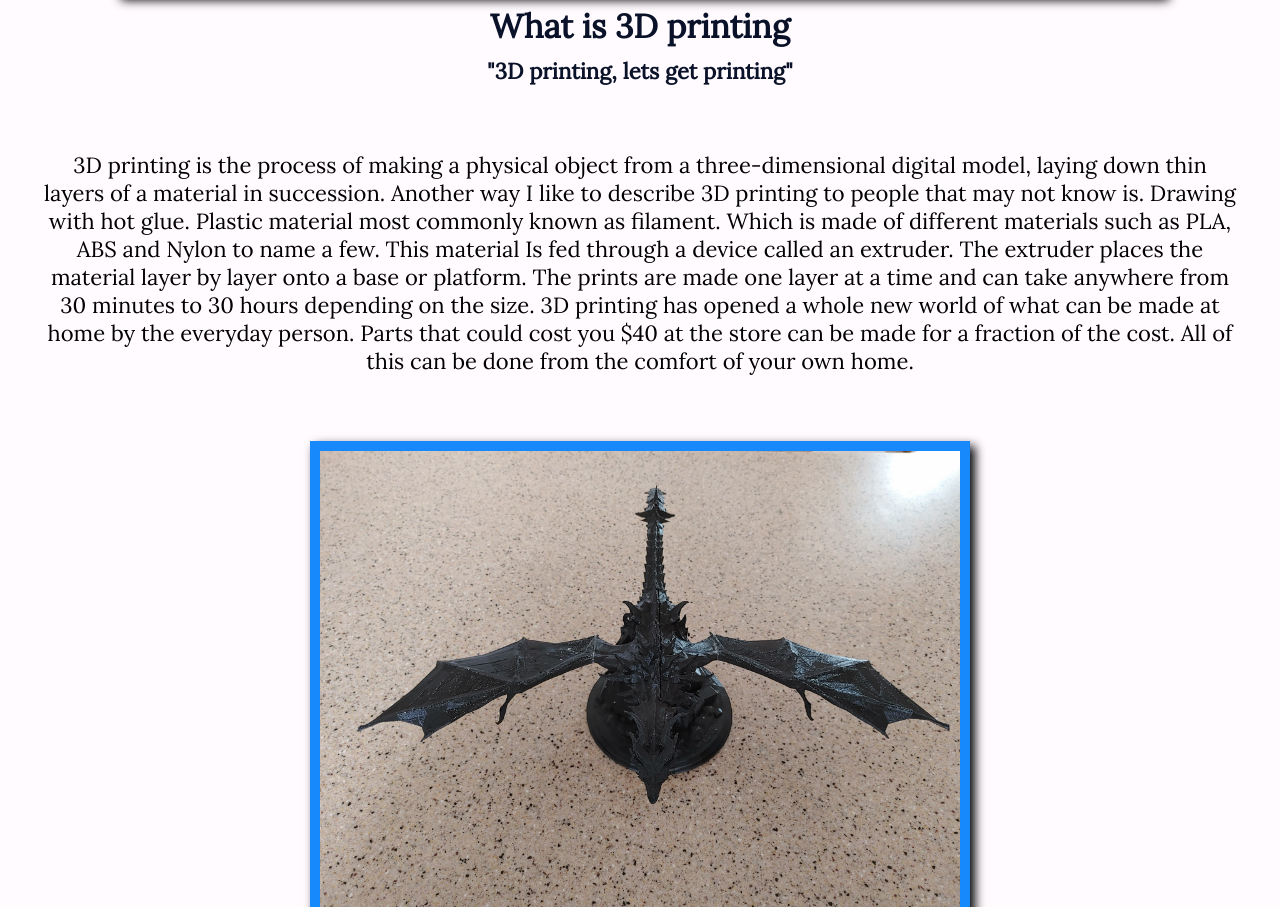
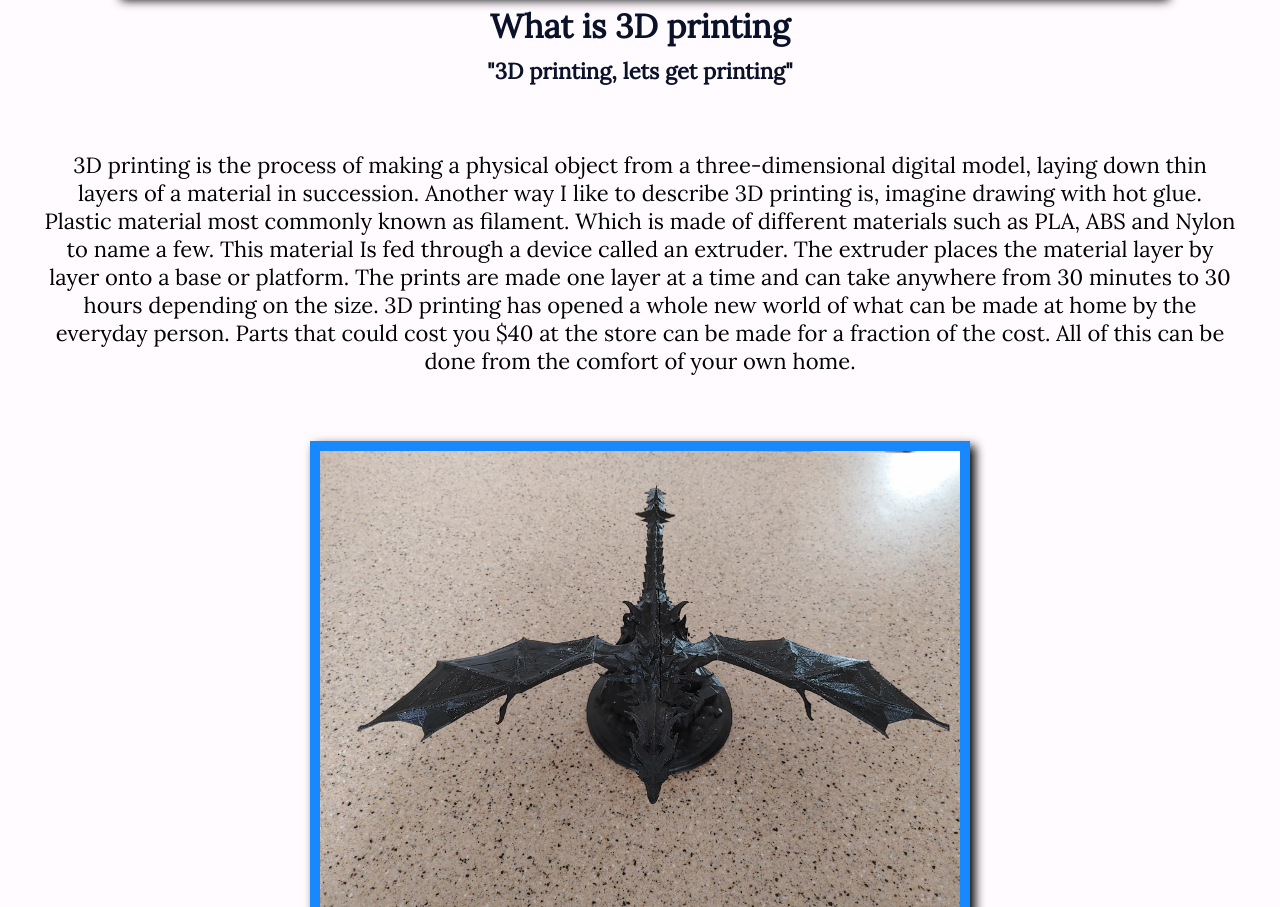
Before and after one commit to blindman17/WDD130, a plain HTML site: page petesprints/index.html in a window 1280 px wide. Shown: the part 2163-3070 px from the top of the page. Drawn offline with Linux system fonts and the light colour scheme.

Commit message:
Update index.html

```diff
--- a/petesprints/index.html
+++ b/petesprints/index.html
@@ -141,7 +141,7 @@
             <p>
 
 3D printing is the process of making a physical object from a three-dimensional digital model, laying down thin layers of a material in succession.
-Another way I like to describe 3D printing to people that may not know is. Drawing with hot glue.
+Another way I like to describe 3D printing is, imagine drawing with hot glue.
 Plastic material most commonly known as filament. Which is made of different materials such as PLA, ABS and Nylon to name a few.
 This material Is fed through a device called an extruder. The extruder places the material layer by layer onto a base or platform.
 The prints are made one layer at a time and can take anywhere from 30 minutes to 30 hours depending on the size.
```
